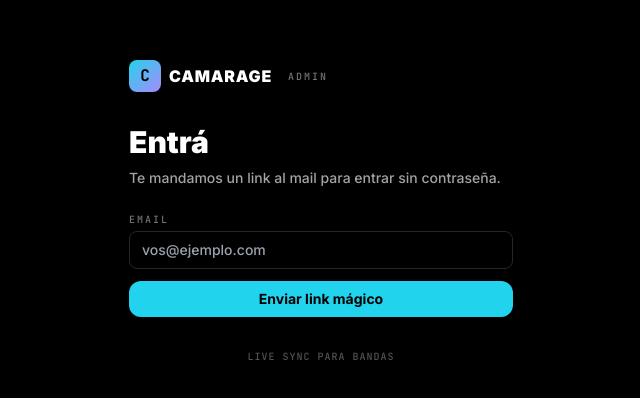
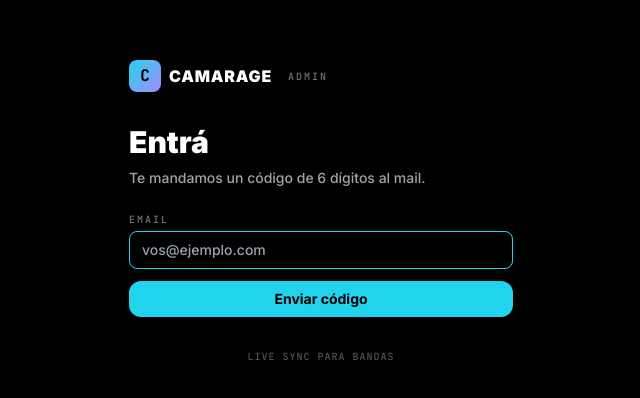
Before and after one commit to Barton-user/camarage, a Next.js app in the folder web/: page /login in a window 1280 px wide. Shown: the part 188-586 px from the top of the page, without its empty margins (319-959 px from the left). Built offline with nearby package versions, Linux system fonts and the light colour scheme.

Commit message:
fix: auth con OTP de 6 dígitos en vez de magic link

```diff
--- a/web/app/login/page.tsx
+++ b/web/app/login/page.tsx
@@ -1,27 +1,61 @@
 "use client";
 import { useState } from "react";
+import { useRouter } from "next/navigation";
 import { createClient } from "@/lib/supabase-client";
 
 export default function LoginPage() {
+  const router = useRouter();
   const [email, setEmail] = useState("");
-  const [sent, setSent] = useState(false);
+  const [code, setCode] = useState("");
+  const [step, setStep] = useState<"email" | "code">("email");
   const [loading, setLoading] = useState(false);
   const [error, setError] = useState<string | null>(null);
 
-  async function handleSubmit(e: React.FormEvent) {
+  async function sendCode(e: React.FormEvent) {
     e.preventDefault();
+    setLoading(true);
+    setError(null);
+    const supabase = createClient();
+    // SIN emailRedirectTo → Supabase manda código numérico en vez de link
+    const { error } = await supabase.auth.signInWithOtp({
+      email,
+      options: { shouldCreateUser: true },
+    });
+    setLoading(false);
+    if (error) setError(error.message);
+    else setStep("code");
+  }
+
+  async function verifyCode(e: React.FormEvent) {
+    e.preventDefault();
+    if (code.length < 6) return;
+    setLoading(true);
+    setError(null);
+    const supabase = createClient();
+    const { error } = await supabase.auth.verifyOtp({
+      email,
+      token: code.trim(),
+      type: "email",
+    });
+    setLoading(false);
+    if (error) {
+      setError(error.message);
+    } else {
+      router.push("/dashboard");
+      router.refresh();
+    }
+  }
+
+  async function resend() {
     setLoading(true);
     setError(null);
     const supabase = createClient();
     const { error } = await supabase.auth.signInWithOtp({
       email,
-      options: {
-        emailRedirectTo: `${window.location.origin}/auth/callback`,
-      },
+      options: { shouldCreateUser: true },
     });
     setLoading(false);
     if (error) setError(error.message);
-    else setSent(true);
   }
 
   return (
@@ -37,15 +71,11 @@ export default function LoginPage() {
         </div>
 
         <h1 className="text-3xl font-black mb-2">Entrá</h1>
-        <p className="text-neutral-400 mb-6 text-sm">Te mandamos un link al mail para entrar sin contraseña.</p>
 
-        {sent ? (
-          <div className="card">
-            <p className="mono text-[10px] uppercase tracking-widest text-green-500 mb-1">Mail enviado</p>
-            <p className="text-sm">Revisá <b>{email}</b> y tocá el link para entrar. Si no llega, mirá en spam.</p>
-          </div>
-        ) : (
-          <form onSubmit={handleSubmit} className="space-y-3">
+        {step === "email" ? (
+          <>
+            <p className="text-neutral-400 mb-6 text-sm">Te mandamos un código de 6 dígitos al mail.</p>
+            <form onSubmit={sendCode} className="space-y-3">
               <div>
                 <label className="label">Email</label>
                 <input
@@ -55,15 +85,52 @@ export default function LoginPage() {
                   value={email}
                   onChange={(e) => setEmail(e.target.value)}
                   className="input"
+                  autoFocus
                 />
               </div>
-            {error && (
-              <p className="text-xs text-red-400">{error}</p>
-            )}
+              {error && <p className="text-xs text-red-400">{error}</p>}
               <button type="submit" disabled={loading} className="btn btn-primary w-full disabled:opacity-50">
-              {loading ? "Enviando..." : "Enviar link mágico"}
+                {loading ? "Enviando..." : "Enviar código"}
               </button>
             </form>
+          </>
+        ) : (
+          <>
+            <p className="text-neutral-400 mb-6 text-sm">
+              Mandamos un código a <b className="text-white">{email}</b>. Revisá tu mail y pegalo acá.
+            </p>
+            <form onSubmit={verifyCode} className="space-y-3">
+              <div>
+                <label className="label">Código de 6 dígitos</label>
+                <input
+                  type="text"
+                  inputMode="numeric"
+                  pattern="[0-9]{6}"
+                  maxLength={6}
+                  required
+                  placeholder="123456"
+                  value={code}
+                  onChange={(e) => setCode(e.target.value.replace(/\D/g, ""))}
+                  className="input mono text-2xl tracking-[0.4em] text-center font-bold"
+                  autoFocus
+                />
+              </div>
+              {error && <p className="text-xs text-red-400">{error}</p>}
+              <button type="submit" disabled={loading || code.length < 6}
+                      className="btn btn-primary w-full disabled:opacity-50">
+                {loading ? "Verificando..." : "Entrar"}
+              </button>
+              <div className="flex items-center justify-between text-xs text-neutral-500 pt-2">
+                <button type="button" onClick={() => { setStep("email"); setCode(""); setError(null); }}
+                        className="hover:text-white">
+                  ← Usar otro mail
+                </button>
+                <button type="button" onClick={resend} disabled={loading} className="hover:text-white disabled:opacity-50">
+                  Reenviar código
+                </button>
+              </div>
+            </form>
+          </>
         )}
 
         <p className="mono text-[10px] uppercase tracking-widest text-neutral-600 mt-8 text-center">
```
Also changed, not shown: 1 other file (tests, documents, lock files or other folders). Lines whose indentation alone changed are shown as unchanged.
